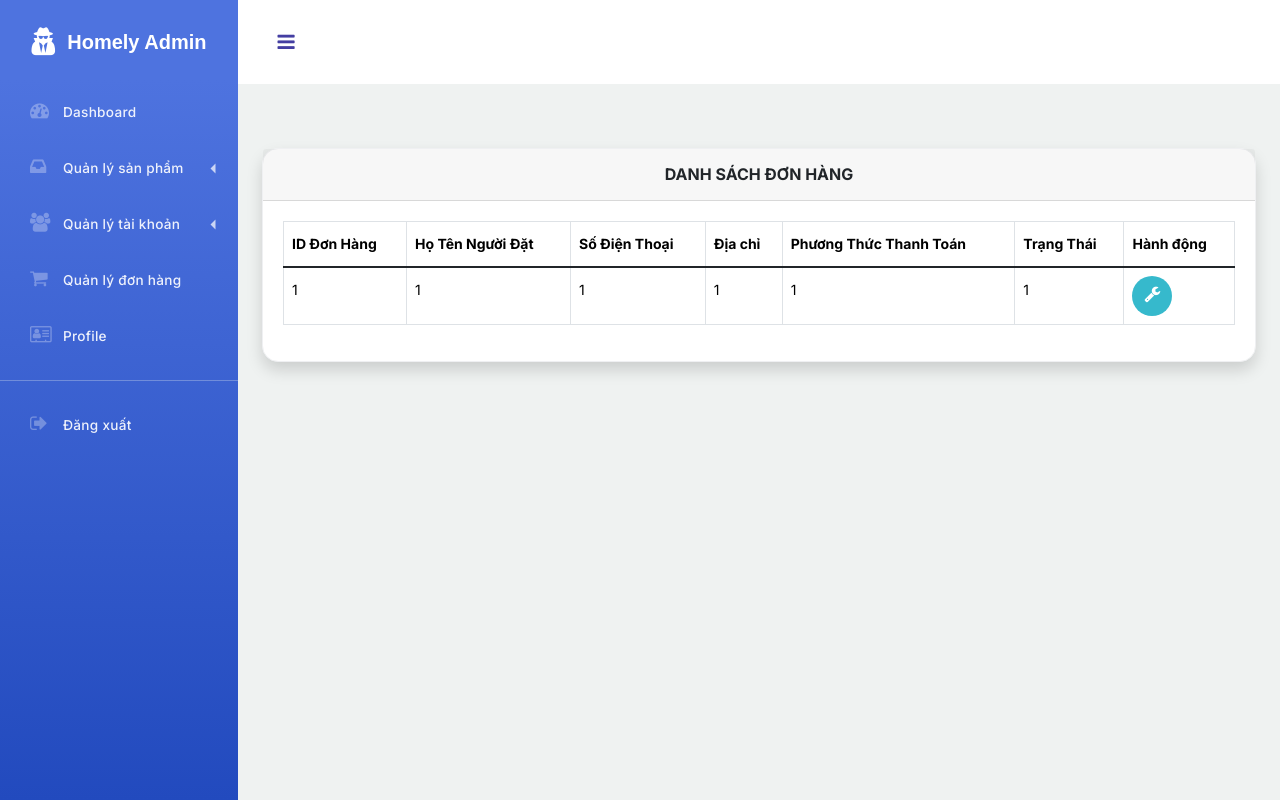
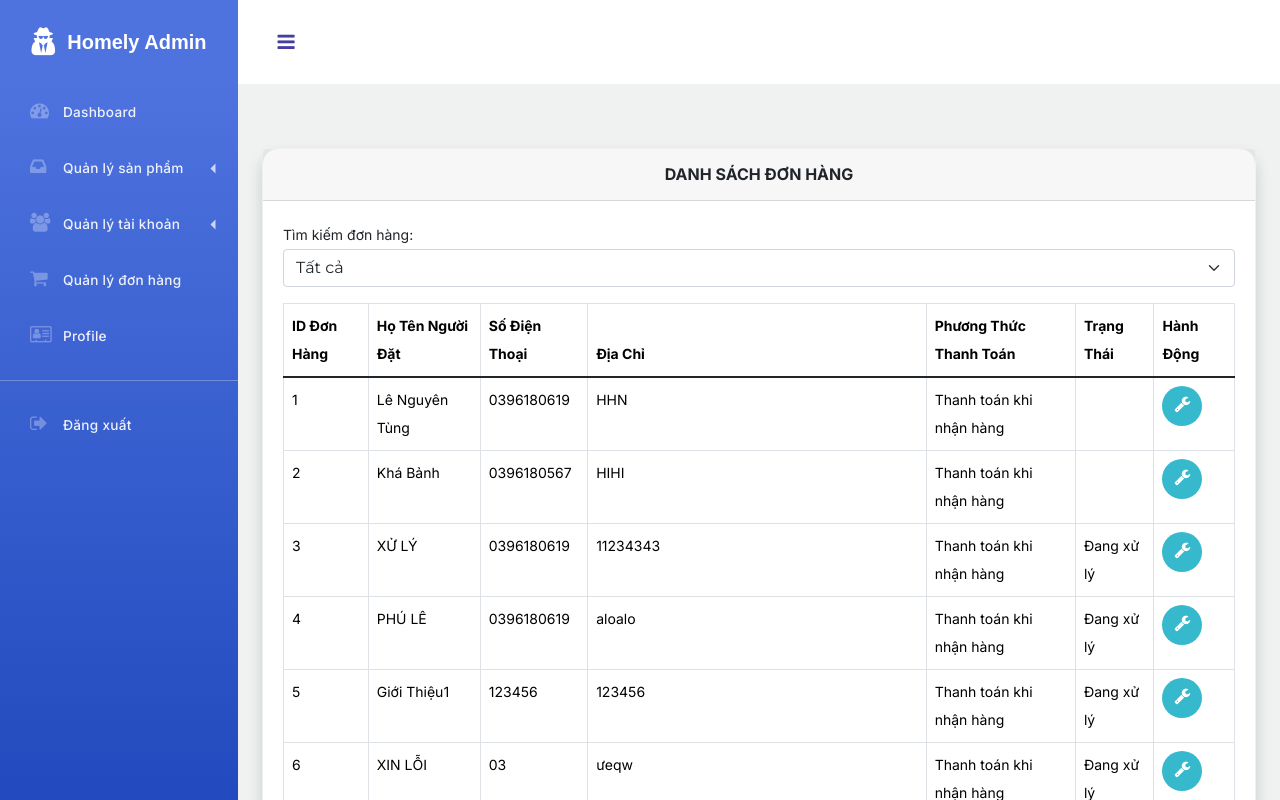
Before and after one commit to LeNguyenXeng/ASM---FE2, a React (Vite) app: page /admin/listorder in a window 1280 px wide. Shown: the top 800 px of the page. Built offline with nearby package versions, Linux system fonts and the light colour scheme; data requests are answered from the project's data file.

Commit message:
quan ly don hang

```diff
--- a/src/components/OrderDetailsProduct.jsx
+++ b/src/components/OrderDetailsProduct.jsx
@@ -31,11 +31,11 @@ function OrderDetailsProduct() {
               <table className="table">
                 <thead>
                   <tr>
-                    <th class="product-thumbnail">Hình ảnh</th>
-                    <th class="product-name">Tên sản phẩm</th>
-                    <th class="product-price">Giá sản phẩm</th>
-                    <th class="product-quantity">Số lượng</th>
-                    <th class="product-quantity">Mô tả</th>
+                    <th className="product-thumbnail">Hình ảnh</th>
+                    <th className="product-name">Tên sản phẩm</th>
+                    <th className="product-price">Giá sản phẩm</th>
+                    <th className="product-quantity">Số lượng</th>
+                    <th className="product-quantity">Mô tả</th>
                   </tr>
                 </thead>
                 <tbody>
@@ -81,7 +81,7 @@ function OrderDetailsProduct() {
                   </div>
                   <div className="row">
                     <Link to={`/order/${orders.userId}`} className="col-md-12">
-                      <button type="button" class="btn btn-primary">
+                      <button type="button" className="btn btn-primary">
                         Quay lại trang đơn hàng
                       </button>
                     </Link>
--- a/src/components/admin/OrderManagement.jsx
+++ b/src/components/admin/OrderManagement.jsx
@@ -1,6 +1,54 @@
+import axios from 'axios';
+import { useEffect, useState } from 'react';
 import { Link } from 'react-router';
+import { toast } from 'react-toastify';
 
 function OrderManagement() {
+  const [orderList, setOrderList] = useState([]);
+  const [currentPage, setCurrentPage] = useState(1);
+  const [ordersPerPage] = useState(10); // Số lượng đơn hàng mỗi trang
+  const [selectedStatus, setSelectedStatus] = useState(''); // Trạng thái tìm kiếm
+
+  const getList = async () => {
+    try {
+      const res = await axios.get('http://localhost:3000/orders');
+      setOrderList(res.data);
+    } catch (error) {
+      console.log(error);
+      toast.error('Lỗi');
+    }
+  };
+
+  useEffect(() => {
+    getList();
+  }, []);
+
+  // Lấy dữ liệu cho trang hiện tại
+  const indexOfLastOrder = currentPage * ordersPerPage;
+  const indexOfFirstOrder = indexOfLastOrder - ordersPerPage;
+
+  // Lọc các đơn hàng dựa trên trạng thái đã chọn
+  const filteredOrders = selectedStatus ? orderList.filter(order => order.status === selectedStatus) : orderList;
+  const currentOrders = filteredOrders.slice(indexOfFirstOrder, indexOfLastOrder);
+
+  // Tính toán số trang
+  const pageNumbers = [];
+  for (let i = 1; i <= Math.ceil(filteredOrders.length / ordersPerPage); i++) {
+    pageNumbers.push(i);
+  }
+
+  // Danh sách trạng thái có thể chọn
+  const statusOptions = [
+    "Tất cả",
+    "Chờ xác nhận",
+    "Đã xác nhận",
+    "Chờ lấy hàng",
+    "Đang giao hàng",
+    "Giao hàng thành công",
+    "Đã hủy",
+    "Trả hàng"
+  ];
+
   return (
     <>
       <div className="card shadow mb-4">
@@ -10,38 +58,53 @@ function OrderManagement() {
           </h6>
         </div>
         <div className="card-body">
+          {/* Ô chọn trạng thái */}
+          <div className="mb-3">
+            <label htmlFor="statusSelect">Tìm kiếm đơn hàng:</label>
+            <select
+              id="statusSelect"
+              className="form-select"
+              value={selectedStatus}
+              onChange={(e) => setSelectedStatus(e.target.value === "Tất cả" ? '' : e.target.value)}
+            >
+              {statusOptions.map(status => (
+                <option key={status} value={status}>
+                  {status}
+                </option>
+              ))}
+            </select>
+          </div>
           <div className="table-responsive">
-            <table
-              className="table table-bordered"
-              id="dataTable"
-              width="100%"
-              cellSpacing={0}
-            >
+            <table className="table table-bordered" id="dataTable" width="100%" cellSpacing={0}>
               <thead>
                 <tr>
                   <th>ID Đơn Hàng</th>
                   <th>Họ Tên Người Đặt</th>
                   <th>Số Điện Thoại</th>
-                  <th>Địa chỉ</th>
+                  <th>Địa Chỉ</th>
                   <th>Phương Thức Thanh Toán</th>
                   <th>Trạng Thái</th>
-                  <th>Hành động</th>
+                  <th>Hành Động</th>
                 </tr>
               </thead>
               <tbody>
-                <tr>
-                  <td>1</td>
-                  <td>1</td>
-                  <td>1</td>
-                  <td>1</td>
-                  <td>1</td>
-                  <td>1</td>
-
+                {currentOrders.map((order) => (
+                  <tr key={order.id}>
+                    <td>{order.id}</td>
+                    <td>{order.customer?.name}</td>
+                    <td>{order.customer?.phone}</td>
+                    <td>{order.customer?.address}</td>
+                    <td>
+                      {order.customer?.paymentMethod === 'cod'
+                        ? 'Thanh toán khi nhận hàng'
+                        : 'Không xác định'}
+                    </td>
+                    <td>{order?.status}</td>
                     <td>
                       <div style={{ display: 'flex' }}>
                         <Link
                           style={{ background: '#36b9cc' }}
-                        to={`/admin/updateorder/:id`}
+                          to={`/admin/updateorder/${order.id}`}
                           className="button-circle-edit"
                         >
                           <div className="icon-circle-edit">
@@ -51,12 +114,26 @@ function OrderManagement() {
                       </div>
                     </td>
                   </tr>
+                ))}
               </tbody>
             </table>
           </div>
+          {/* Phân trang */}
+          <nav aria-label="Page navigation">
+            <ul className="pagination" style={{ justifyContent: "center", cursor: "pointer" }}>
+              {pageNumbers.map(number => (
+                <li key={number} className={`page-item ${currentPage === number ? 'active' : ''}`}>
+                  <a onClick={() => setCurrentPage(number)} className="page-link">
+                    {number}
+                  </a>
+                </li>
+              ))}
+            </ul>
+          </nav>
         </div>
       </div>
     </>
   );
 }
+
 export default OrderManagement;
--- a/src/pages/Error.jsx
+++ b/src/pages/Error.jsx
@@ -4,19 +4,19 @@ import "../assets/css/error.css";
 function Error() {
   return (
     <>
-      <section class="error-container">
-        <span class="four">
-          <span class="screen-reader-text">4</span>
+      <section className="error-container">
+        <span className="four">
+          <span className="screen-reader-text">4</span>
         </span>
-        <span class="zero">
-          <span class="screen-reader-text">0</span>
+        <span className="zero">
+          <span className="screen-reader-text">0</span>
         </span>
-        <span class="four">
-          <span class="screen-reader-text">4</span>
+        <span className="four">
+          <span className="screen-reader-text">4</span>
         </span>
       </section>
-      <div class="link-container">
-        <Link to={"/"} class="more-link">
+      <div className="link-container">
+        <Link to={"/"} className="more-link">
           Quay lại trang chủ
         </Link>
       </div>
--- a/src/pages/admin/UpdateOrder.jsx
+++ b/src/pages/admin/UpdateOrder.jsx
@@ -1,6 +1,41 @@
-import { Link } from 'react-router';
+import axios from 'axios';
+import { useEffect, useState } from 'react';
+import { useNavigate, useParams } from 'react-router';
+import { toast } from 'react-toastify';
+import formatCurrency from '../../consts/formatCurrency';
 
 function UpdateOrder() {
+  const [orderProducts, setOrderProducts] = useState([]);
+  const { id } = useParams();
+  const [status, setStatus] = useState('');
+  const navigate = useNavigate();
+  const getList = async (id) => {
+    try {
+      const res = await axios.get(`http://localhost:3000/orders/${id}`);
+      setOrderProducts(res.data);
+      setStatus(res.data.status);
+    } catch (error) {
+      console.log(error);
+      toast.error('Lỗi');
+    }
+  };
+
+  const updateStatus = async () => {
+    try {
+      await axios.patch(`http://localhost:3000/orders/${id}`, {
+        status: status,
+      });
+      toast.success('Cập nhật trạng thái thành công!');
+      navigate('/admin/listorder');
+    } catch (error) {
+      console.log(error);
+      toast.error('Lỗi khi cập nhật trạng thái');
+    }
+  };
+
+  useEffect(() => {
+    getList(id);
+  }, [id]);
   return (
     <>
       <div className="card shadow mb-4">
@@ -19,7 +54,7 @@ function UpdateOrder() {
             >
               <thead>
                 <tr>
-                  <th>ID</th>
+                  <th>ID Sản phẩm</th>
                   <th>Hình Ảnh</th>
                   <th>Tên Sản Phẩm</th>
                   <th>Giá</th>
@@ -28,14 +63,24 @@ function UpdateOrder() {
                 </tr>
               </thead>
               <tbody>
-                <tr>
-                  <td>1</td>
-                  <td>1</td>
-                  <td>1</td>
-                  <td>1</td>
-                  <td>1</td>
-                  <td>1</td>
-                </tr>
+                {orderProducts.items &&
+                  Array.isArray(orderProducts.items) &&
+                  orderProducts.items.map((item) => (
+                    <tr key={item.id}>
+                      <td>{item.id}</td>
+                      <td>
+                        <img
+                          src={item.image}
+                          alt={item.name}
+                          style={{ width: '120px' }}
+                        />
+                      </td>
+                      <td>{item.name}</td>
+                      <td>{formatCurrency(item.price)}</td>
+                      <td>{item.quantity}</td>
+                      <td>{formatCurrency(item.price * item.quantity)}</td>
+                    </tr>
+                  ))}
               </tbody>
             </table>
             <div
@@ -49,7 +94,7 @@ function UpdateOrder() {
             >
               <p style={{ fontSize: 17, fontWeight: 500 }}>Tổng Tiền:</p>
               <span style={{ fontSize: 17, fontWeight: 700, color: 'red' }}>
-                100000đ
+                {formatCurrency(orderProducts.totalPrice)}
               </span>
             </div>
             <div>
@@ -58,7 +103,12 @@ function UpdateOrder() {
               >
                 Trạng thái:
               </label>
-              <select class="form-select" aria-label="Default select example">
+              <select
+                className="form-select"
+                aria-label="Default select example"
+                value={status}
+                onChange={(e) => setStatus(e.target.value)}
+              >
                 <option value="Chờ xác nhận">Chờ xác nhận</option>
                 <option value="Đã xác nhận">Đã xác nhận</option>
                 <option value="Chờ lấy hàng">Chờ lấy hàng</option>
@@ -75,6 +125,7 @@ function UpdateOrder() {
                 style={{ background: '#4e73df', border: '1px solid #4e73df' }}
                 type="submit"
                 className="btn btn-primary mt-3"
+                onClick={updateStatus}
               >
                 Cập nhật đơn hàng
               </button>
```
Lines whose indentation alone changed are shown as unchanged.
